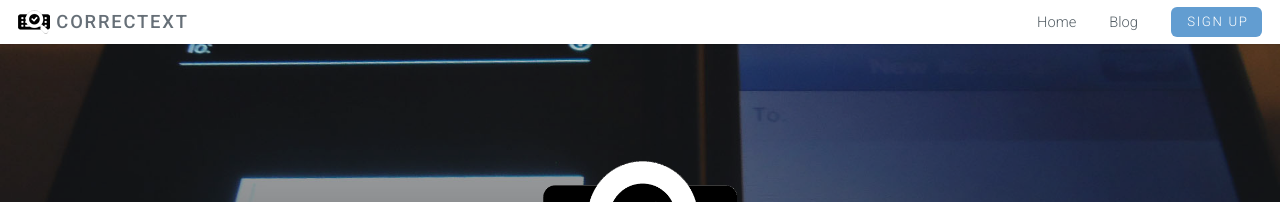
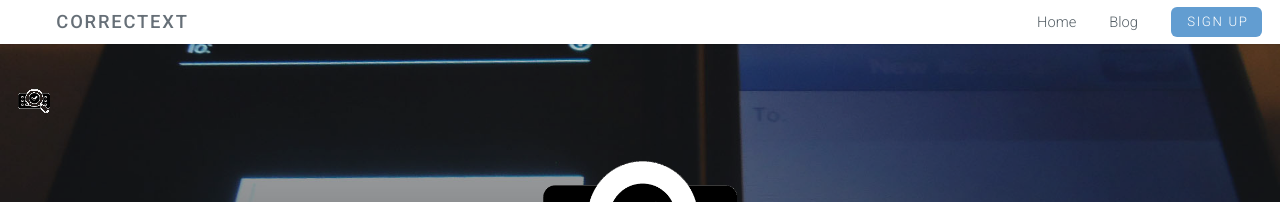
Before and after one commit to LevlUp/correctext, a Jekyll site: the page built from index.html, in a window 1280 px wide. Shown: the top 202 px of the page. Built offline with Jekyll 4.4.1, drawn with Linux system fonts in a browser that asks for light colours.

Commit message:
update styling

```diff
--- a/css/style.css
+++ b/css/style.css
@@ -919,8 +919,8 @@
 				font-size: 1.25em;
 			}
 			#header h1 img {
-				line-height: 3em;
-				margin-bottom: -6px;
+				line-height: 100%;
+				margin-bottom: -50%;
 				margin-right: 6px;
 			}
 
```
